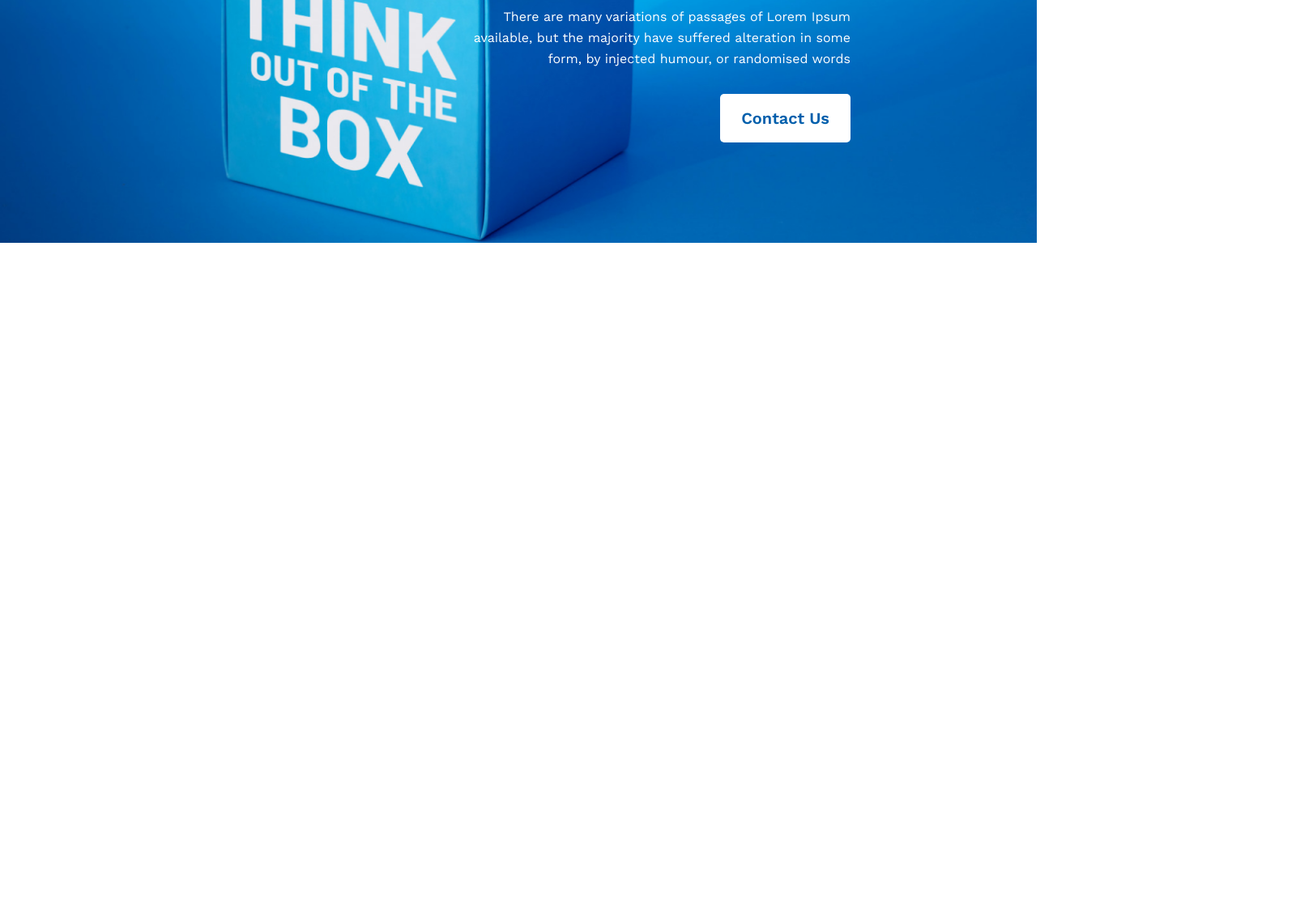
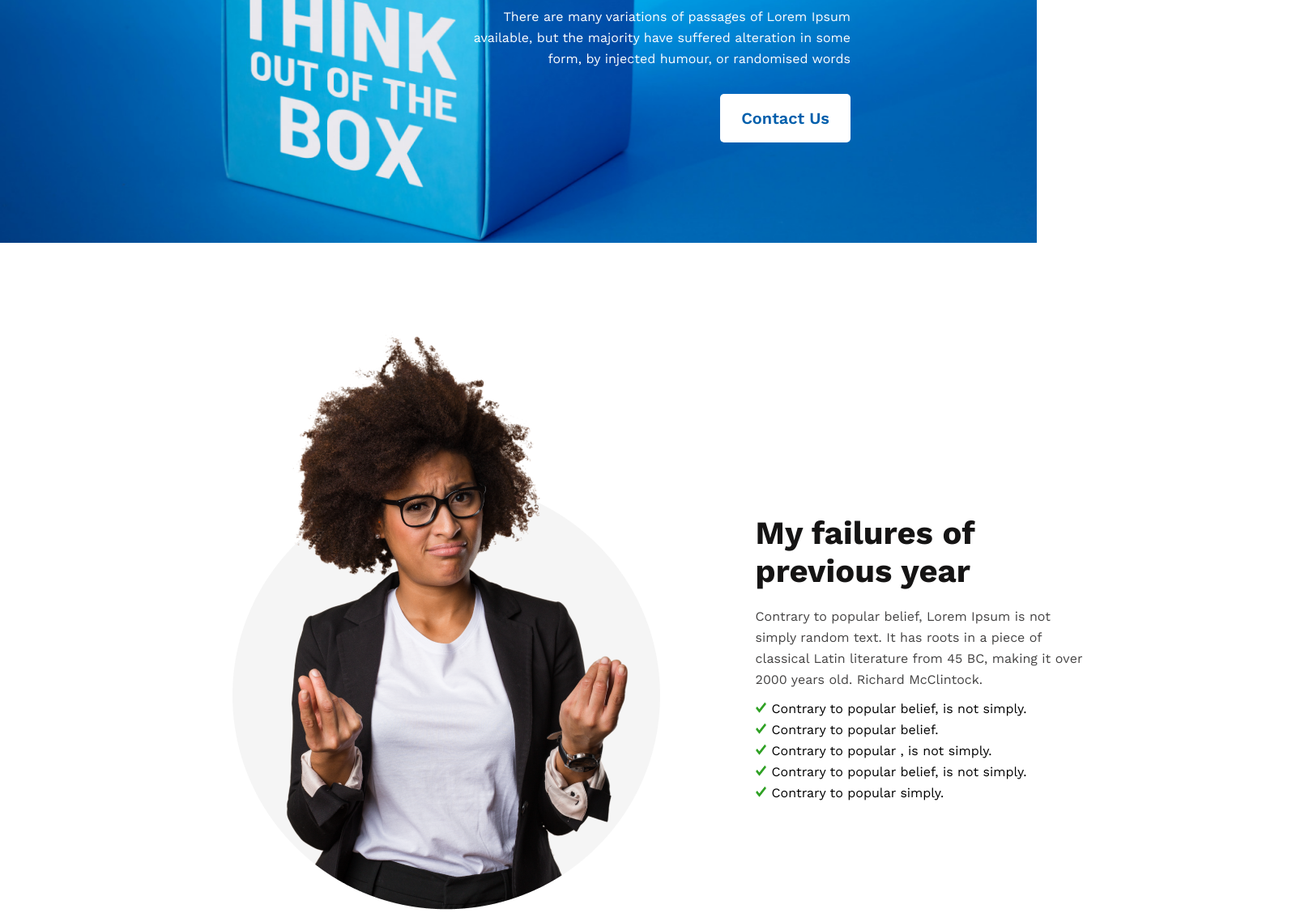
Before and after one commit to Emam-Bokhari/New-Year-New-Me, a plain HTML site: page index.html in a window 1280 px wide. Shown: the part 500-1628 px from the top of the page at 81% size, 1600 px wide, since content can reach past the window. Before the commit the page ends 800 px from the top, so only its background shows below. Drawn offline with nearby package versions, Linux system fonts and the light colour scheme.

Commit message:
My failures section done

```diff
--- a/index.html
+++ b/index.html
@@ -26,6 +26,28 @@
         </div>
     </header>
     <!-- Header design end -->
+    <!-- My failures section start -->
+    <section class="my-failures">
+        <div class="my-failures-container">
+            <div class="my-failures-img">
+                <img src="images/person.png" alt="">
+            </div>
+            <div class="my-failures-txt">
+                <h2>My failures of <br>previous year</h2>
+                <p>Contrary to popular belief, Lorem Ipsum is not <br>simply random text. It has roots in a piece of
+                    <br>classical Latin literature from 45 BC, making it over <br>2000 years old. Richard McClintock.
+                </p>
+                <ul>
+                    <li>Contrary to popular belief, is not simply.</li>
+                    <li>Contrary to popular belief.</li>
+                    <li>Contrary to popular , is not simply.</li>
+                    <li>Contrary to popular belief, is not simply.</li>
+                    <li>Contrary to popular simply.</li>
+                </ul>
+            </div>
+        </div>
+    </section>
+    <!-- My failures section end -->
 </body>
 
 </html>
--- a/style.css
+++ b/style.css
@@ -47,3 +47,41 @@
   margin-top: 30px;
 }
 /* Header design end */
+.my-failures {
+  height: 100vh;
+}
+.my-failures-container {
+  width: 1600px;
+  display: flex;
+  justify-content: center;
+  align-items: center;
+  gap: 100px;
+}
+.my-failures-img img {
+  margin-top: 100px;
+}
+.my-failures-txt h2 {
+  margin-top: 200px;
+  color: #151414;
+  font-family: Work Sans;
+  font-size: 40px;
+  font-weight: 700;
+}
+.my-failures-txt p {
+  color: #444343;
+  font-family: Work Sans;
+  font-size: 16px;
+  font-weight: 400;
+  line-height: 26px;
+  margin-top: 20px;
+}
+.my-failures-txt ul {
+  margin-top: 10px;
+  list-style: url("images/green\ check\ mark.png");
+  margin-left: 20px;
+  color: 444343;
+  font-family: Work Sans;
+  font-size: 16px;
+  font-weight: 400;
+  line-height: 26px;
+}
```
Also changed, not shown: images/green check mark.png (added).
